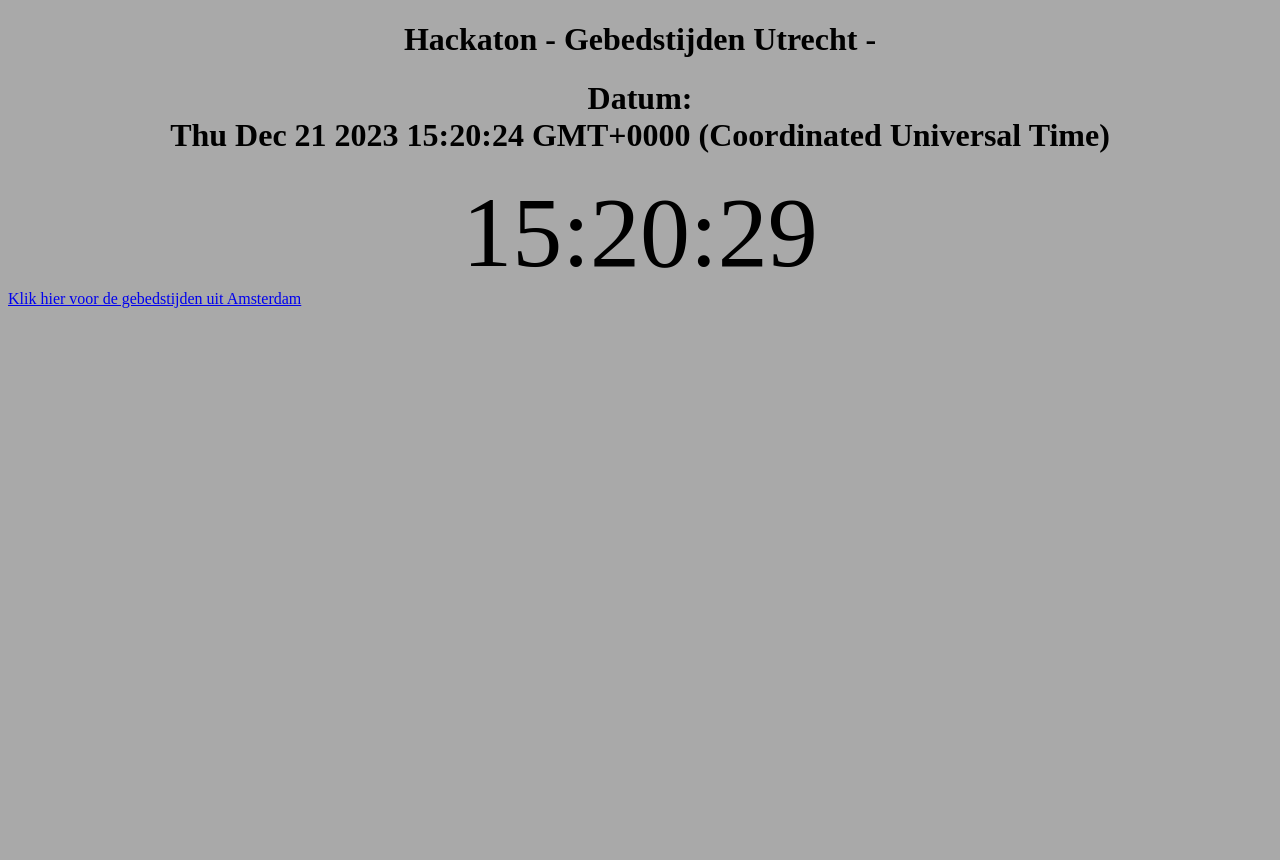
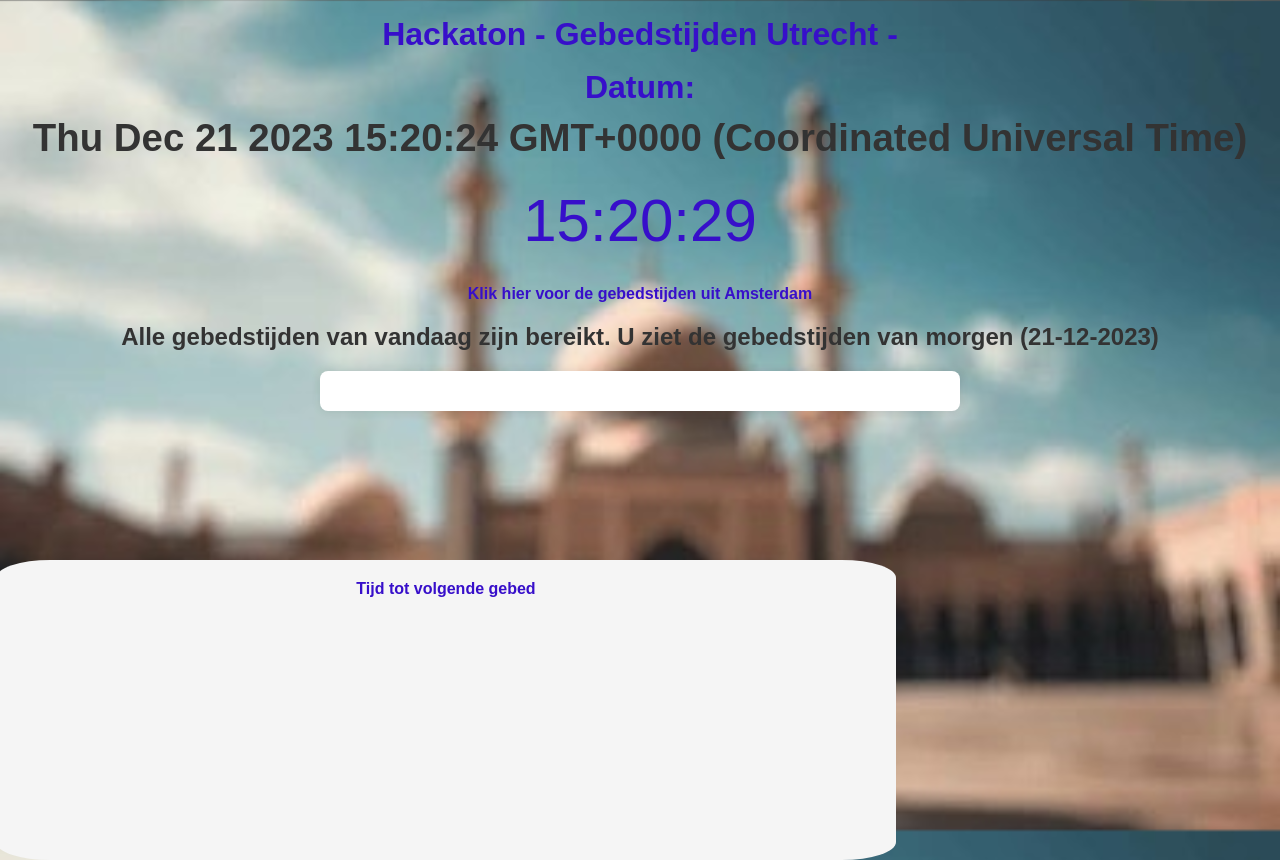
Before and after one commit to KomtGoedd/Hackaton, a plain HTML site: page index.html in a window 1280 px wide. Before the commit the page ends 800 px from the top, so only its background shows below. Drawn offline with Linux system fonts and the light colour scheme; no server answers; a script that the page names is missing.

Commit message:
bijna klaar

```diff
--- a/css/style.css
+++ b/css/style.css
@@ -1,16 +1,100 @@
+
 body {
+    background-color: #f2f2f2;
+    font-family: 'Arial', sans-serif;
+    color: #333;
+    margin: 0;
+    padding: 0;
+}
 
-    background-color: darkgray;
+h1 {
+    text-align: center;
+    color: #370fca;
+    font-size: 2em;
+    margin-top: 0.5em;
+    margin-bottom: 0.5em;
 }
 
 
-h1 {
+#clock {
+    text-align: center;
+    font-size: 60px;
+    color: #370fca;
+    margin-top: 0;
+    padding-top: 10px;
+    padding-bottom: 10px;
 
+}
+
+
+#prayer-times-container, #prayer-times-container-2 {
+    max-width: 600px;
+    margin: auto;
+    background-color: #ffffff;
+    box-shadow: 0 0 10px rgba(0,0,0,0.1);
+    padding: 20px;
+    margin-top: 20px;
+    border-radius: 8px;
+}
+
+
+#prayer-times-container div, #prayer-times-container-2 div {
+    border-bottom: 1px solid #e6e6e6;
+    padding: 10px;
     text-align: center;
 }
 
-#clock {
+#prayer-times-container div:last-child, #prayer-times-container-2 div:last-child {
+    border-bottom: none;
+}
 
+a {
+    text-decoration: none;
+    color: #370fca;
+    display: block;
     text-align: center;
-    font-size: 100px;
+    margin-top: 20px;
+    font-weight: bold;
 }
+
+a:hover {
+    text-decoration: underline;
+}
+
+
+#date {
+    text-align: center;
+    font-size: 1.2em;
+    color: #333;
+    margin-top: 10px;
+}
+
+body {
+    background-image: url('img/Background.jpg');
+    background-size: cover;
+    background-position: center;
+    background-attachment: fixed;
+    font-family: 'Arial', sans-serif;
+    color: #333;
+    margin: 0;
+    padding: 0;
+}
+p {
+color: rgb(13, 205, 9);
+font-size: 30px;
+
+}
+
+h2 {
+    text-align: center;
+}
+
+.timer {
+position: absolute;
+    height: 300px;
+    width: 900px;
+    top: 70%;
+    right: 30%;
+   border-radius: 6%;
+    background-color: whitesmoke;
+}
--- a/index.html
+++ b/index.html
@@ -7,17 +7,24 @@
   <link rel="stylesheet" href="./css/style.css">
 </head>
 <body>
+
     <h1>Hackaton - Gebedstijden Utrecht - </h1>
 
     <h1>Datum:<div id="date"></div></h1>
     <div id="clock"></div>
 
     <a href="./amsterdam.html"> Klik hier voor de gebedstijden uit Amsterdam</a>
-    <div id="prayer-times-container">
+    <h2>Alle gebedstijden van vandaag zijn bereikt. U ziet de gebedstijden van morgen (21-12-2023)<div id="prayer-times-container"></h2>
 
   </div>
 
+  <div id="countdown"></div>
 
+  <div class="timer">
+
+  <script src="https://cdn.logwork.com/widget/countdown.js"></script>
+  <a href="https://logwork.com/countdown-8cam" class="countdown-timer" data-timezone="Europe/Amsterdam" data-language="nl" data-date="2023-12-22 06:34">Tijd tot volgende gebed</a>
+</div>
 
   <script src="./js/main.js"></script>
 </body>
--- a/js/main.js
+++ b/js/main.js
@@ -2,7 +2,6 @@ async function prayerTimes() {
     try {
         const response = await fetch("https://api.aladhan.com/v1/calendar/2023/12?latitude=52.0907006&longitude=-5.1215634&method=2");
         const times = await response.json();
-      console.log(times.data[0]);
 
         //   console.log('Fajr time:', times.data[0].timings.Fajr);
 
@@ -20,6 +19,9 @@ async function prayerTimes() {
         const maghrib = times.data[0].timings.Maghrib;
         const isha = times.data[0].timings.Isha;
 
+        console.log(new Date(isha));
+        console.log(new Date());
+
 
         prayerTimesContainer.innerHTML += `
           <div>
@@ -30,6 +32,7 @@ async function prayerTimes() {
             <p>Isha: ${isha}</p>
           </div>
         `;
+
         //   });
     } catch (error) {
         console.error('Er is een fout opgetreden bij het ophalen van de gegevens:', error);
@@ -39,16 +42,16 @@ async function prayerTimes() {
 prayerTimes();
 
 function updateClock() {
-    var now = new Date();
-    var hours = now.getHours();
-    var minutes = now.getMinutes();
-    var seconds = now.getSeconds();
+    let now = new Date();
+    let hours = now.getHours();
+    let minutes = now.getMinutes();
+    let seconds = now.getSeconds();
 
     hours = padZero(hours);
     minutes = padZero(minutes);
     seconds = padZero(seconds);
 
-    var formattedTime = hours + ':' + minutes + ':' + seconds;
+    let formattedTime = hours + ':' + minutes + ':' + seconds;
 
     document.getElementById('clock').textContent = formattedTime;
 
@@ -68,7 +71,6 @@ async function prayerTimesAms() {
     try {
         const response = await fetch("https://api.aladhan.com/v1/calendar/2023/12?latitude=52.370216&longitude=4.895168&method=2");
         const times = await response.json();
-      console.log(times.data[0]);
 
         //   console.log('Fajr time:', times.data[0].timings.Fajr);
 
@@ -77,7 +79,7 @@ async function prayerTimesAms() {
         prayerTimesContainer2.innerHTML = '';
 
 
-      console.log(times.data[0]);
+        // console.log(times.data[0]);
         //   times.data[0].forEach(day => {
         const date = times.data[0].date.readable;
         const fajr = times.data[0].timings.Fajr;
```
Also changed, not shown: amsterdam.html (+9 -0 lines), css/img/Background.jpg (added). Lines whose indentation alone changed are shown as unchanged.
